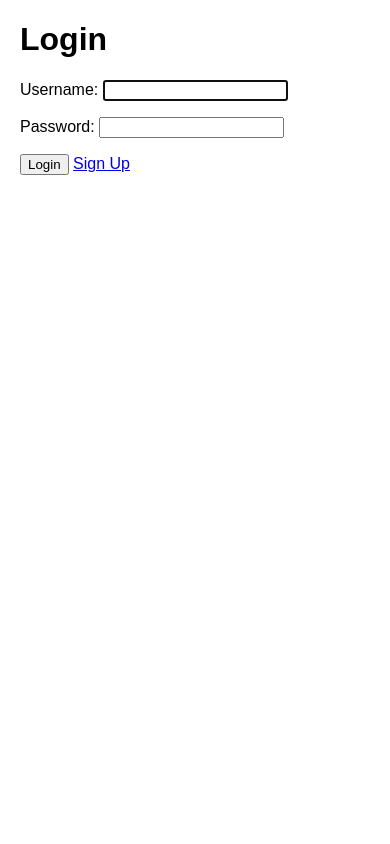
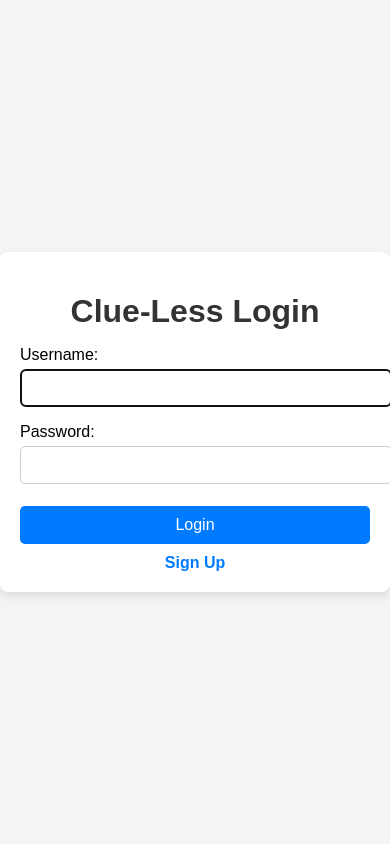
Before and after one commit to hyunjinkim-developer/clueless-team-alpha, a Django app: page /login/ in a window 390 px wide. Run offline with Django 5.2, Linux system fonts and the light colour scheme; data comes from the database, SQL or seed files in the repository; data that the repository does not hold is empty.

Commit message:
auto scaled/ centered game board and improved login page

```diff
--- a/game/templates/game/login.html
+++ b/game/templates/game/login.html
@@ -1,17 +1,95 @@
-<!-- game/templates/game/login.html -->
 <!DOCTYPE html>
 <html>
+<head>
+    <title>Clue-Less Login</title>
     <style>
-    body { font-family: Arial, sans-serif; margin: 20px; }
-    .error { color: red; }
-    .success { color: green; }
-    .player-list { margin: 10px 0; padding: 10px; border: 1px solid #ccc; background-color: #f9f9f9; }
-    .player-list ul { list-style-type: none; padding: 0; }
-    .player-list li { margin: 5px 0; }
+        /* General Styling */
+        body {
+            font-family: Arial, sans-serif;
+            margin: 0;
+            padding: 0;
+            display: flex;
+            justify-content: center;
+            align-items: center;
+            height: 100vh;
+            background-color: #f4f4f4;
+        }
+
+        /* Container */
+        .container {
+            width: 100%;
+            max-width: 400px;
+            background: white;
+            padding: 20px;
+            border-radius: 8px;
+            box-shadow: 0px 4px 10px rgba(0, 0, 0, 0.1);
+            text-align: center;
+        }
+
+        /* Headings */
+        h1 {
+            color: #333;
+            margin-bottom: 15px;
+        }
+
+        /* Error & Success Messages */
+        .error { color: red; font-weight: bold; }
+        .success { color: green; font-weight: bold; }
+
+        /* Form Fields */
+        form p {
+            margin-bottom: 12px;
+            text-align: left;
+        }
+
+        input[type="text"],
+        input[type="password"],
+        input[type="email"] {
+            width: 100%;
+            padding: 10px;
+            margin-top: 5px;
+            border: 1px solid #ccc;
+            border-radius: 5px;
+            font-size: 14px;
+        }
+
+        /* Buttons */
+        button {
+            width: 100%;
+            padding: 10px;
+            background: #007BFF;
+            color: white;
+            border: none;
+            border-radius: 5px;
+            font-size: 16px;
+            cursor: pointer;
+            margin-top: 10px;
+        }
+
+        button:hover {
+            background: #0056b3;
+        }
+
+        /* Links */
+        .toggle-link {
+            display: block;
+            margin-top: 10px;
+            text-decoration: none;
+            color: #007BFF;
+            font-weight: bold;
+        }
+
+        .toggle-link:hover {
+            text-decoration: underline;
+        }
+
     </style>
+</head>
 <body>
+
+    <div class="container">
         {% if not show_signup %}
-        <h1>Login</h1>
+            <h1>Clue-Less Login</h1>
             {% if error_message %}
                 <p class="error">{{ error_message }}</p>
             {% endif %}
@@ -22,10 +100,10 @@
                 {% csrf_token %}
                 {{ login_form.as_p }}
                 <button type="submit" name="login">Login</button>
-            <a href="?signup">Sign Up</a>
+                <a href="?signup" class="toggle-link">Sign Up</a>
             </form>
         {% else %}
-        <h1>Sign Up</h1>
+            <h1>Clue-Less Sign Up</h1>
             {% if error_message %}
                 <p class="error">{{ error_message }}</p>
             {% endif %}
@@ -36,8 +114,10 @@
                 {% csrf_token %}
                 {{ signup_form.as_p }}
                 <button type="submit" name="signup">Sign Up</button>
-            <a href="?login">Back to Login</a>
+                <a href="?login" class="toggle-link">Back to Login</a>
             </form>
         {% endif %}
+    </div>
+
 </body>
 </html>
```
Also changed, not shown: game/templates/game/game.html (+66 -26 lines). Lines whose indentation alone changed are shown as unchanged.
